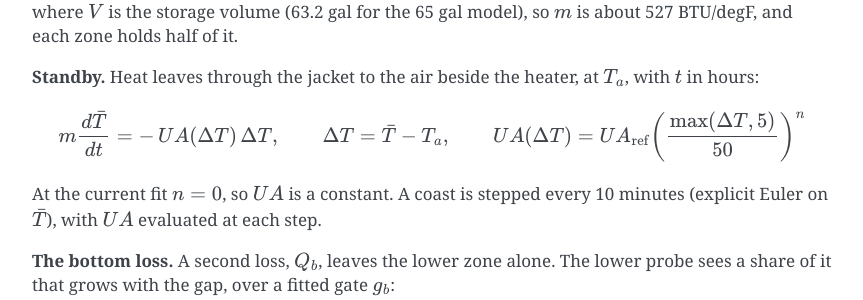
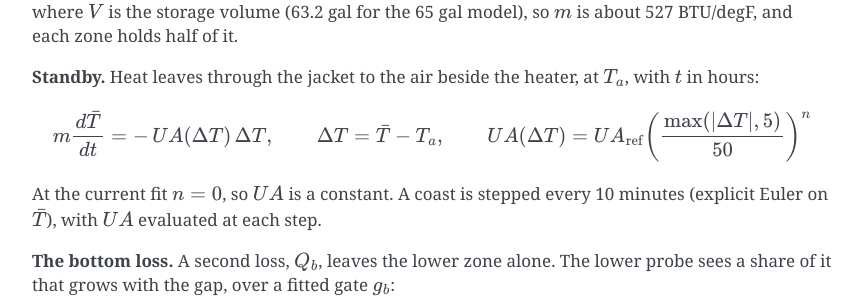
Before and after one commit to eman/nwp500-python, a Sphinx documentation site: the page built from docs/explanation/simulator-methodology.rst, in a window 1280 px wide and 900 px high, scrolled down 3583 px. Shown: the part 151-451 px from the top of the window, without its empty margins (338-1201 px from the left). Built offline with Sphinx 7.4.7, drawn with Linux system fonts in a browser that asks for light colours.

Commit message:
docs(sim): the UA law takes the absolute difference

```diff
--- a/docs/explanation/simulator-methodology.rst
+++ b/docs/explanation/simulator-methodology.rst
@@ -150,7 +150,7 @@ heater, at :math:`T_a`, with :math:`t` in hours:
    m \frac{d\bar T}{dt} = -\,UA(\Delta T)\,\Delta T, \qquad
    \Delta T = \bar T - T_a, \qquad
    UA(\Delta T) = UA_{\text{ref}}
-   \left(\frac{\max(\Delta T, 5)}{50}\right)^{n}
+   \left(\frac{\max(|\Delta T|, 5)}{50}\right)^{n}
 
 At the current fit :math:`n = 0`, so :math:`UA` is a constant. A coast
 is stepped every 10 minutes (explicit Euler on :math:`\bar T`), with
```
